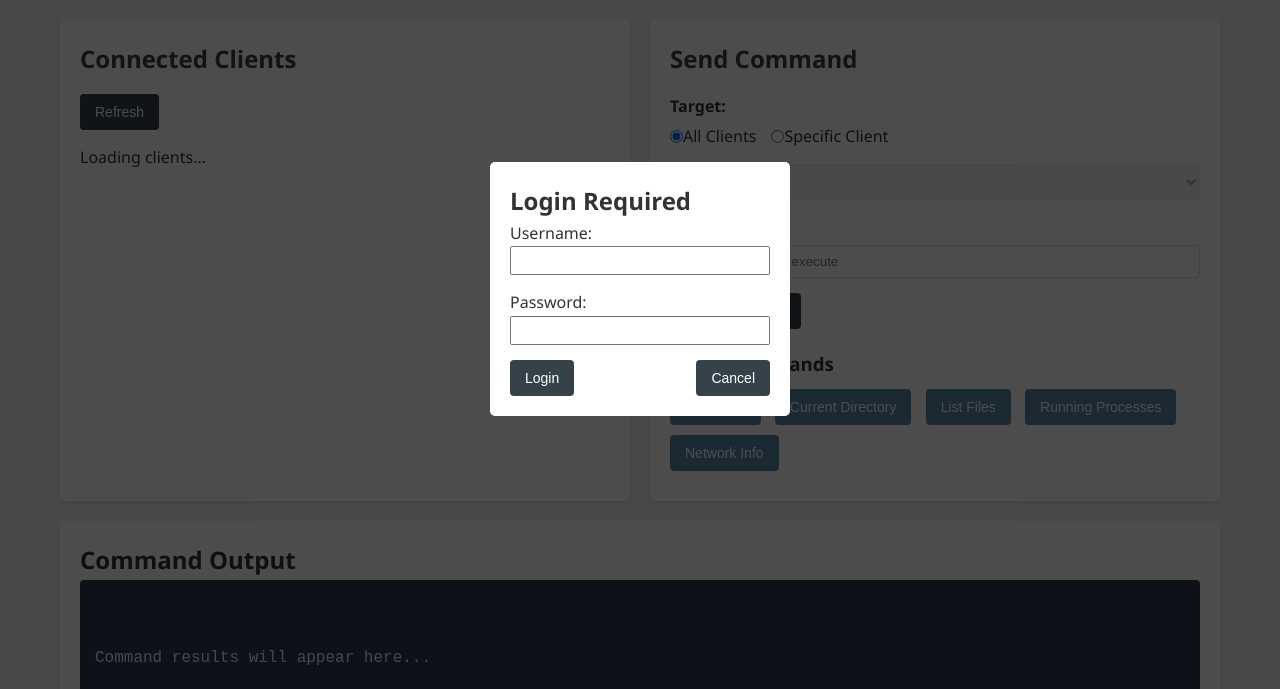
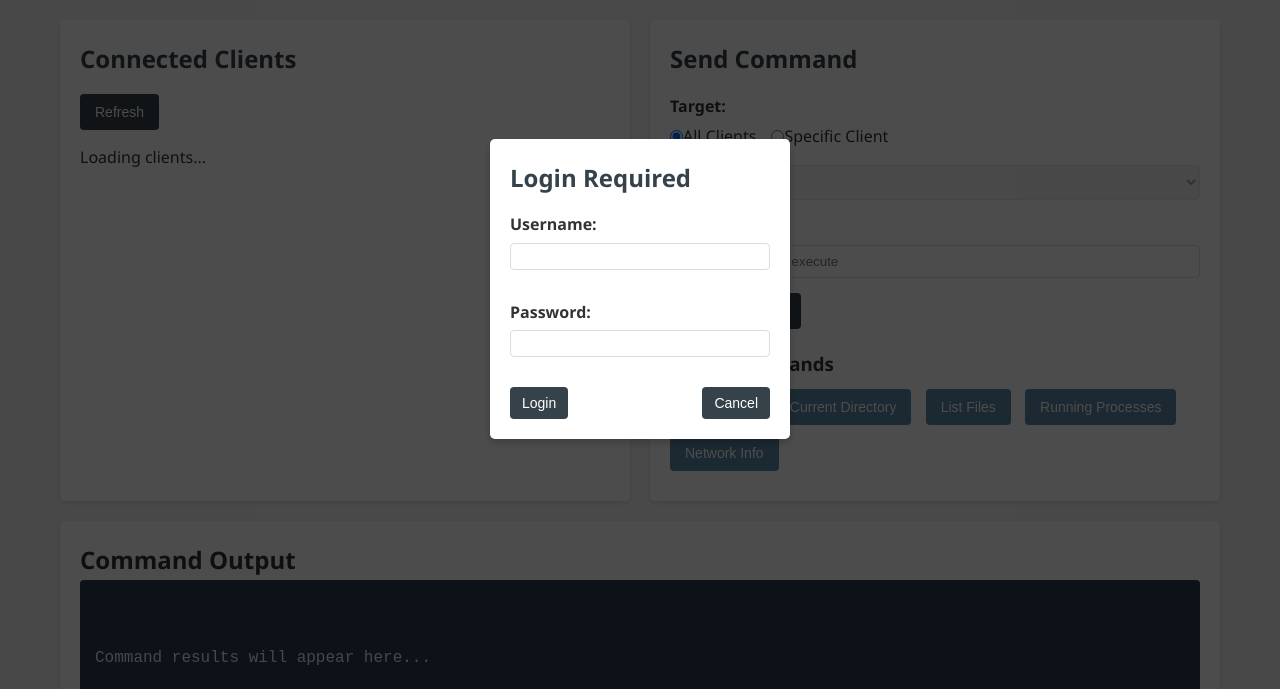
Before and after one commit to i4studiosproductions/gcmd, a Flask app: template server/templates/index.html in a window 1280 px wide. Shown: the part 111-800 px from the top of the page. Run offline with Flask 3, Linux system fonts and the light colour scheme; the template is opened without the code that fills it, so the values that code supplies are empty.

Commit message:
Update style.css

```diff
--- a/server/static/style.css
+++ b/server/static/style.css
@@ -176,3 +176,59 @@ button:hover {
 .error {
     border-left-color: #e74c3c;
 }
+/* Add to the end of your CSS file */
+
+/* Login modal styles */
+#login-modal {
+    position: fixed;
+    top: 0;
+    left: 0;
+    width: 100%;
+    height: 100%;
+    background-color: rgba(0,0,0,0.7);
+    display: flex;
+    justify-content: center;
+    align-items: center;
+    z-index: 1000;
+}
+
+#login-modal > div {
+    background: white;
+    padding: 20px;
+    border-radius: 5px;
+    width: 300px;
+    box-shadow: 0 4px 8px rgba(0,0,0,0.2);
+}
+
+#login-modal h2 {
+    margin-bottom: 15px;
+    color: #35424a;
+}
+
+#login-modal label {
+    display: block;
+    margin-bottom: 5px;
+    font-weight: bold;
+}
+
+#login-modal input[type="text"],
+#login-modal input[type="password"] {
+    width: 100%;
+    padding: 8px;
+    border: 1px solid #ddd;
+    border-radius: 4px;
+    margin-bottom: 15px;
+}
+
+#login-modal button {
+    background: #35424a;
+    color: #fff;
+    border: none;
+    padding: 8px 12px;
+    border-radius: 4px;
+    cursor: pointer;
+}
+
+#login-modal button:hover {
+    background: #e8491d;
+}
```
